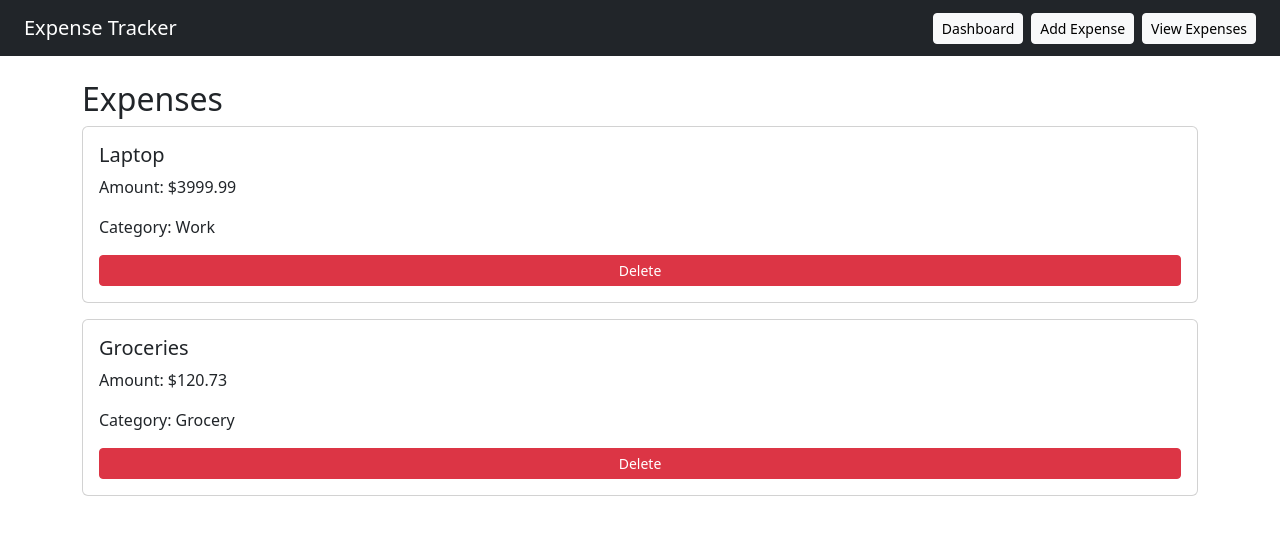
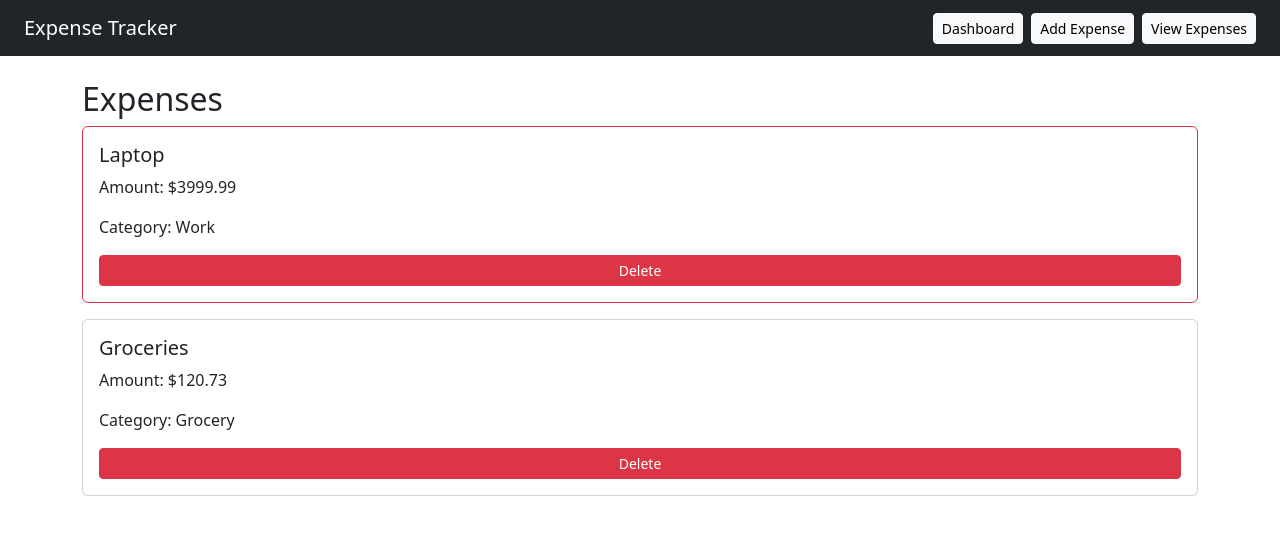
Before and after one commit to Bowman-Nathan/expense-tracker, an Angular app: page /expenses in a window 1280 px wide. Shown: the top 534 px of the page. Built offline with nearby package versions, Linux system fonts and the light colour scheme.

Commit message:
Added the styling for the amount and food conditions

```diff
--- a/src/app/components/expense-item/expense-item.html
+++ b/src/app/components/expense-item/expense-item.html
@@ -1,6 +1,11 @@
-<div class="card mb-3 p-3">
+<div
+  class="card mb-3 p-3"
+  [class.border-danger]="expense.amount >= 1000"
+  [style.backgroundColor]="expense.category === 'Food' ? '#fff3cd' : 'White'"
+>
   <h5>{{ expense.title }}</h5>
   <p>Amount: ${{ expense.amount.toFixed(2) }}</p>
   <p>Category: {{ expense.category }}</p>
+
   <button class="btn btn-danger btn-sm" (click)="deleteExpense()">Delete</button>
 </div>
```
